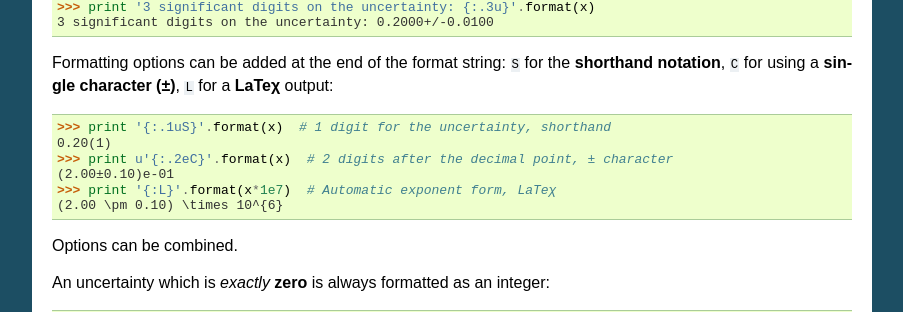
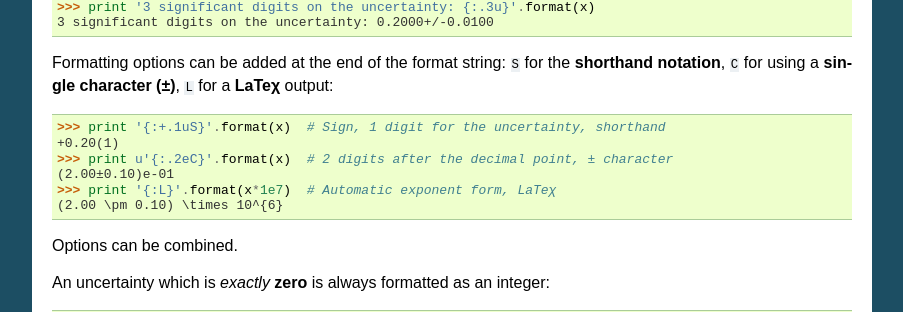
Before and after one commit to lmfit/uncertainties, a Sphinx documentation site: the page built from doc/user_guide.rst, in a window 1280 px wide and 900 px high, scrolled down 2830 px. Shown: the part 140-452 px from the top of the window, without its empty margins (198-1101 px from the left). Built offline with Sphinx 7.4.7, drawn with Linux system fonts in a browser that asks for light colours; the version number is read from the project's files by our own code.

Commit message:
Example that illustrates explicitly a capability of the formatting.

```diff
--- a/doc/user_guide.rst
+++ b/doc/user_guide.rst
@@ -199,8 +199,8 @@ Formatting options can be added at the end of the format string: ``S``
 for the **shorthand notation**, ``C`` for using a **single character
 (±)**, ``L`` for a **LaTeχ** output:
 
->>> print '{:.1uS}'.format(x)  # 1 digit for the uncertainty, shorthand
-0.20(1)
+>>> print '{:+.1uS}'.format(x)  # Sign, 1 digit for the uncertainty, shorthand
++0.20(1)
 >>> print u'{:.2eC}'.format(x)  # 2 digits after the decimal point, ± character
 (2.00±0.10)e-01
 >>> print '{:L}'.format(x*1e7)  # Automatic exponent form, LaTeχ
```
